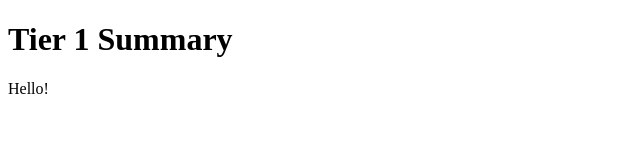
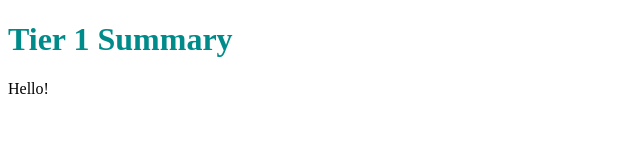
Before and after one commit to erichengler/tier1-summary-video, a plain HTML site: page index.html in a window 1280 px wide. Shown: the whole page, without its empty margins (0-640 px from the left). Drawn offline with Linux system fonts and the light colour scheme.

Commit message:
brought in CSS file

```diff
--- a/index.html
+++ b/index.html
@@ -4,6 +4,8 @@
     <meta charset="UTF-8">
     <meta http-equiv="X-UA-Compatible" content="IE=edge">
     <meta name="viewport" content="width=device-width, initial-scale=1.0">
+    <!-- link the stylesheet -->
+    <link href="main.css" rel="stylesheet" />
     <title>Tier 1 Summary</title>
 </head>
 <body>
--- /dev/null
+++ b/main.css
@@ -0,0 +1,3 @@
+h1 {
+    color: darkcyan
+}
```
